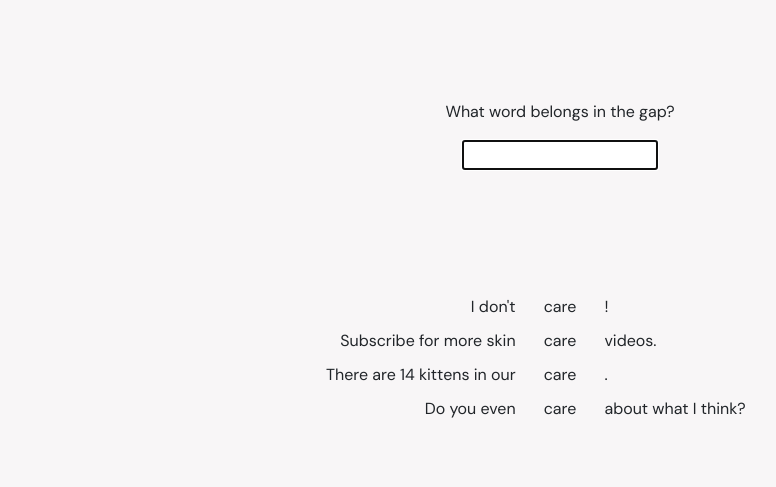
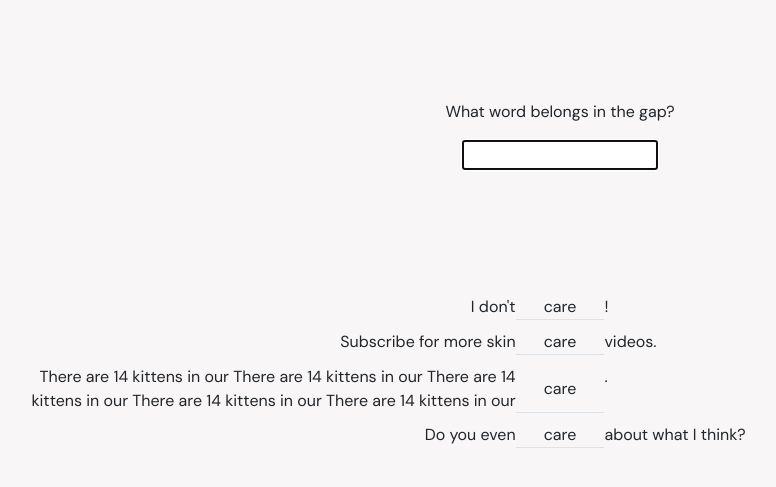
Before and after one commit to thilothelitz/cloze, a Flask app: page /gaps in a window 1280 px wide. Shown: the top 487 px of the page, without its empty margins (80-856 px from the left). Run offline with Flask 2, Linux system fonts and the light colour scheme.

Commit message:
Clean up layout, put solution in failed bundles

```diff
--- a/static/scripts.js
+++ b/static/scripts.js
@@ -81,10 +81,11 @@ function evaluate() {
     // Put user input into gaps
     gaps = currentBundle.getElementsByClassName("gap")
     for (let gap of gaps) {
-        gap.innerHTML = guess
+        gap.innerHTML = cleaned(targetWord)
     }
 
     getNewBundle();
+    document.getElementById("guess").value = ""
 }
 
 function changeTopBundleGapText(str) {
@@ -93,7 +94,7 @@ function changeTopBundleGapText(str) {
     topBundle = getTopMostBundle();
     gaps = topBundle.getElementsByClassName("gap")
     for (let gap of gaps) {
-        gap.innerHTML = " " + str + " ";
+        gap.innerHTML = " " + cleaned(str) + " ";
     }
 }
 
@@ -113,15 +114,15 @@ function makeRow(cols) {
         colDiv = document.createElement("div");
         switch (i) {
             case 0:
-                colDiv.className = "col left";
+                colDiv.className = "col left d-flex align-items-center justify-content-end text-wrap";
                 colDiv.innerHTML = cols[0];
                 break;
             case 1:
-                colDiv.className = "col-1 gap";
+                colDiv.className = "col-1 gap border-bottom d-flex align-items-center justify-content-center text-wrap";
                 colDiv.innerHTML = "";
                 break;
             case 2:
-                colDiv.className = "col right";
+                colDiv.className = "col right d-flex align-items-center justify-content-start text-wrap";
                 colDiv.innerHTML = cols[1];
                 break;
         }
@@ -131,6 +132,13 @@ function makeRow(cols) {
     return rowDiv;
 }
 
+function cleaned(str) {
+    if (str.length > 10) {
+        str = str.slice(0, 8) + "..."
+    }
+    return str
+}
+
 function sleep(ms) {
     // From https://stackoverflow.com/a/39914235
     return new Promise(resolve => setTimeout(resolve, ms));
--- a/templates/gaps.html
+++ b/templates/gaps.html
@@ -13,7 +13,7 @@
             <div class="col left" id="sent_1_left">
                 I don't
             </div>
-            <div class="col-1 gap" id="sent_1_gap">
+            <div class="col-1 gap border-bottom" id="sent_1_gap">
                 care
             </div>
             <div class="col right" id="sent_1_right">
@@ -24,7 +24,7 @@
             <div class="col left" id="sent_2_left">
                 Subscribe for more skin
             </div>
-            <div class="col-1 gap" id="sent_2_gap">
+            <div class="col-1 gap border-bottom" id="sent_2_gap">
                 care
             </div>
             <div class="col right" id="sent_2_right">
@@ -32,10 +32,10 @@
             </div>
         </div>
         <div class="row g-0">
-            <div class="col left" id="sent_3_left">
-                There are 14 kittens in our
+            <div class="col left d-flex align-items-center justify-content-center text-wrap" id="sent_3_left">
+                There are 14 kittens in our There are 14 kittens in our There are 14 kittens in our There are 14 kittens in our There are 14 kittens in our
             </div>
-            <div class="col-1 gap" id="sent_3_gap">
+            <div class="col-1 gap border-bottom d-flex align-items-center justify-content-center text-wrap" id="sent_3_gap">
                 care
             </div>
             <div class="col right" id="sent_3_right">
@@ -46,7 +46,7 @@
             <div class="col left" id="sent_4_left">
                 Do you even
             </div>
-            <div class="col-1 gap" id="sent_4_gap">
+            <div class="col-1 gap border-bottom" id="sent_4_gap">
                 care
             </div>
             <div class="col right" id="sent_4_right">
```
